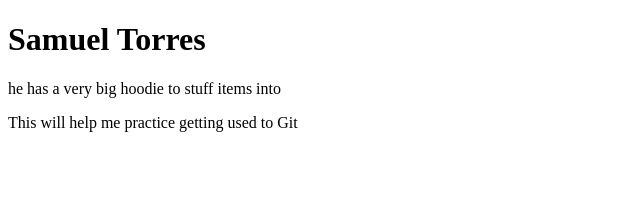
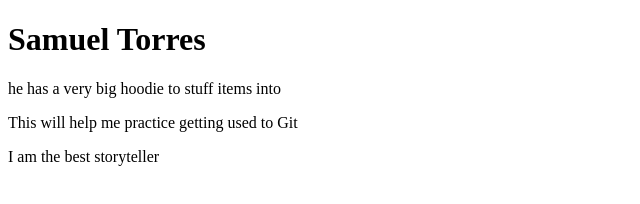
Before and after one commit to Rugasus07/Practice-assignment, a plain HTML site: page index.html in a window 1280 px wide. Shown: the whole page, without its empty margins (0-640 px from the left). Drawn offline with Linux system fonts and the light colour scheme.

Commit message:
new message

```diff
--- a/index.html
+++ b/index.html
@@ -10,5 +10,6 @@
     <h1>Samuel Torres</h1>
     <p>he has a very big hoodie to stuff items into</p>
     <p>This will help me practice getting used to Git</p>
+    <p>I am the best storyteller</p>
 </body>
 </html>
```
